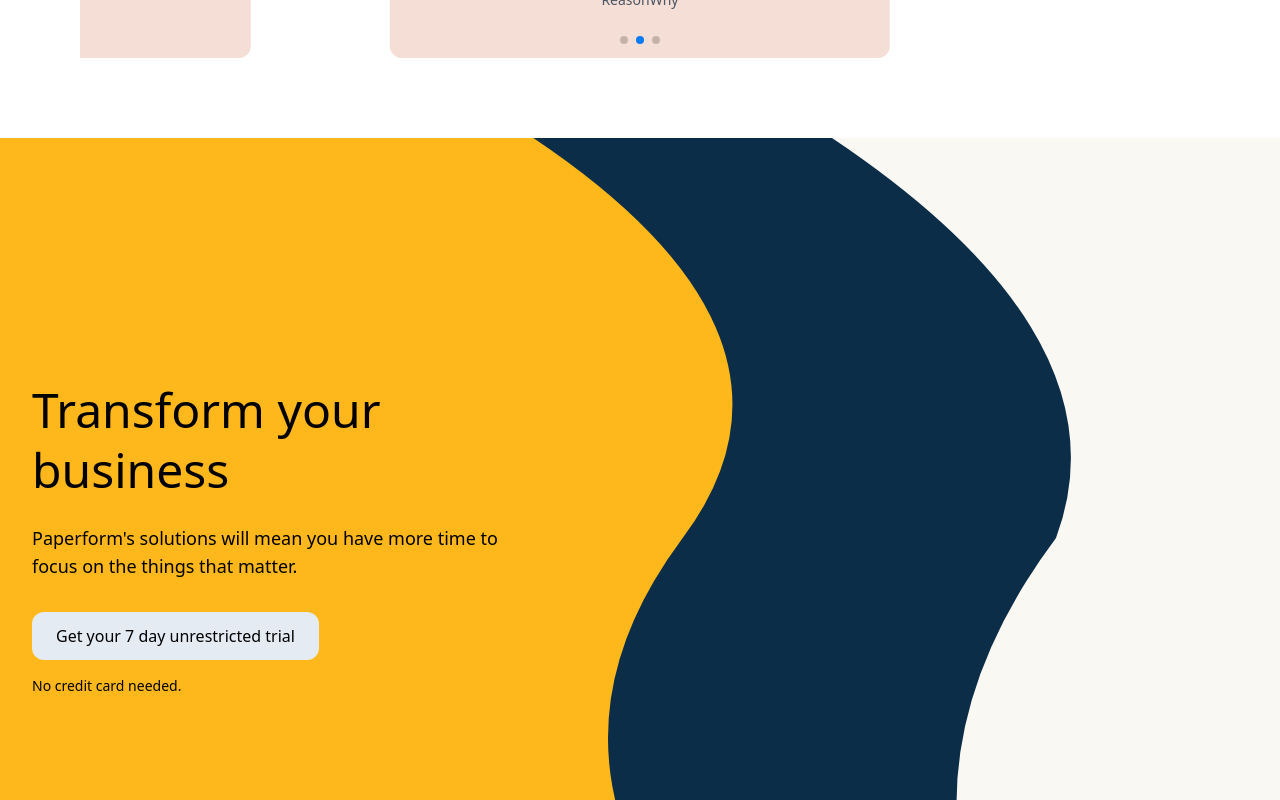
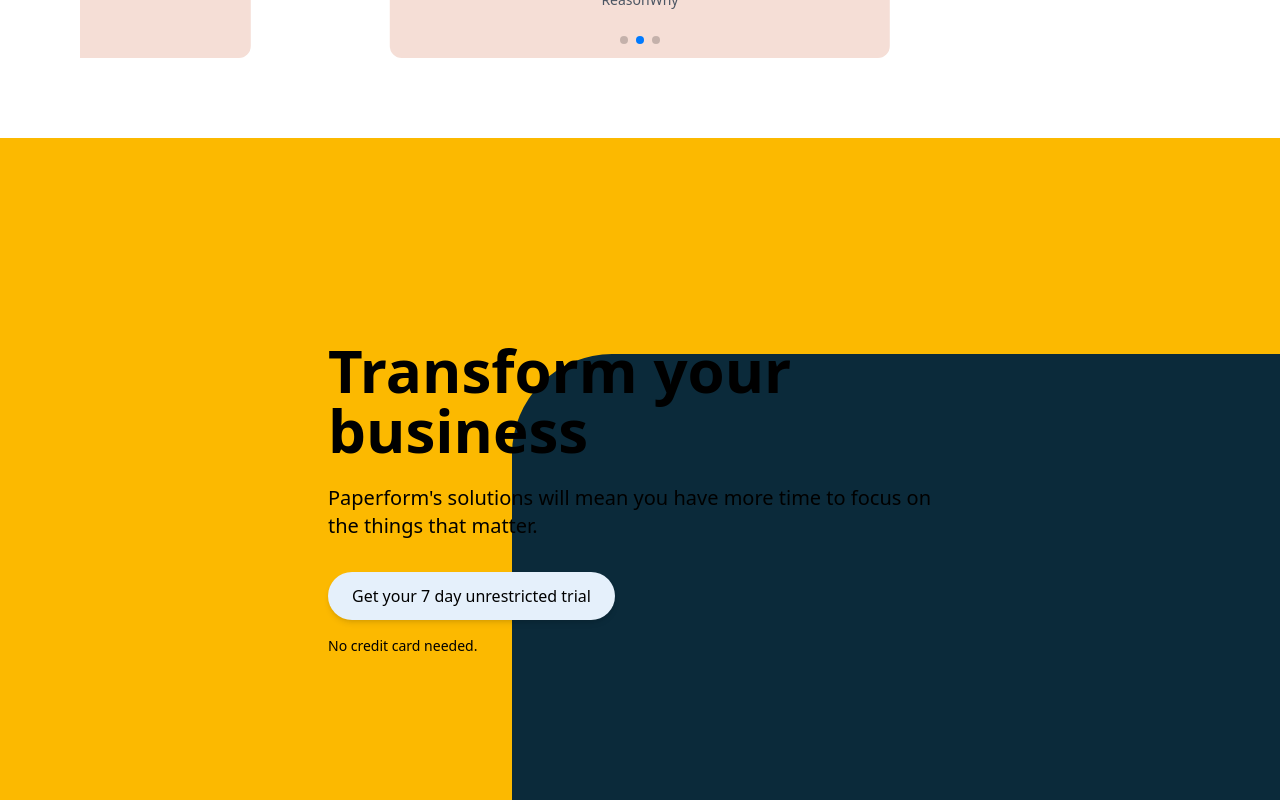
Before and after one commit to Ajam214/Paperform-AI, a Next.js app: page / in a window 1280 px wide. Shown: the part 9580-10380 px from the top of the page. Built offline with nearby package versions, Linux system fonts and the light colour scheme.

Commit message:
Updation

```diff
--- a/src/app/globals.css
+++ b/src/app/globals.css
@@ -10,10 +10,10 @@ body {
 }
 
 /* ==== Custom Shapes for Paperform clone ==== */
-.clip-slant {
-  clip-path: polygon(0 25%, 100% 0, 100% 100%, 0% 100%);
+.clip-left {
+  clip-path: polygon(0 0, 100% 100%, 0% 100%);
 }
 
-.clip-triangle {
-  clip-path: polygon(100% 0, 0% 100%, 100% 100%);
+.clip-right {
+  clip-path: polygon(100% 0, 100% 100%, 0 100%);
 }
--- a/src/components/Section10.tsx
+++ b/src/components/Section10.tsx
@@ -1,38 +1,20 @@
-// components/Section10.tsx
+// section10.tsx
 export default function Section10() {
   return (
-    <section className="relative min-h-screen flex items-center justify-start bg-[#ffb81c] overflow-hidden">
-      {/* Abstract right shape */}
-      <div className="absolute right-0 top-0 w-[70%] h-full">
-        <svg
-          className="w-full h-full"
-          viewBox="0 0 600 800"
-          xmlns="http://www.w3.org/2000/svg"
-          preserveAspectRatio="none"
-        >
-          <path
-            d="M600,0 L600,800 L200,800 Q100,600 200,400 Q300,200 100,0 Z"
-            fill="#0c2d48"
-          />
-          <path
-            d="M600,0 L600,800 L400,800 Q350,600 450,400 Q500,200 300,0 Z"
-            fill="#f9f8f2"
-          />
-        </svg>
-      </div>
+    <section className="relative bg-[#fcb900] min-h-[90vh] flex items-center justify-center">
+      {/* Background abstract shape */}
+      <div className="absolute right-0 bottom-0 w-[60%] h-[70%] bg-[#0b2a3a] rounded-tl-[100px]"></div>
 
       {/* Content */}
-      <div className="relative z-10 max-w-xl px-8">
-        <h1 className="text-[48px] leading-tight font-normal text-black mb-6">
+      <div className="relative z-10 max-w-2xl px-6 text-left">
+        <h1 className="text-4xl md:text-6xl font-bold text-black mb-6">
           Transform your <br /> business
         </h1>
-
-        <p className="text-lg text-black mb-8">
-          Paperform&apos;s solutions will mean you have more time to focus on
-          the things that matter.
+        <p className="text-lg md:text-xl text-black mb-8">
+          Paperform's solutions will mean you have more time to focus on the things that matter.
         </p>
 
-        <button className="px-6 py-3 bg-[#e5ebf3] hover:bg-[#d9e3ef] rounded-xl text-black font-medium transition">
+        <button className="px-6 py-3 bg-[#e5f0fb] hover:bg-[#d0e6f9] rounded-full text-black font-medium shadow-md transition">
           Get your 7 day unrestricted trial
         </button>
 
--- a/src/components/Section7.tsx
+++ b/src/components/Section7.tsx
@@ -8,7 +8,7 @@ const useCounter = (end: number, duration = 2000) => {
 
   useEffect(() => {
     let start = 0;
-    const increment = end / (duration / 16); // ~60fps
+    const increment = end / (duration / 16);
     const timer = setInterval(() => {
       start += increment;
       if (start >= end) {
@@ -33,7 +33,7 @@ const stats = [
 const Section7 = () => {
   return (
     <div className="w-full">
-      {/* 🔵 First Section: Blue Hero */}
+      {/*First Section: Blue Hero */}
       <section className="w-full min-h-screen bg-[#002b3a] flex items-center justify-center">
         <div className="flex flex-col md:flex-row items-center gap-8 md:gap-16 max-w-6xl px-6">
           {/* Logo / Icon */}
@@ -57,7 +57,7 @@ const Section7 = () => {
         </div>
       </section>
 
-      {/* 🟡 Second Section: Beige Stats */}
+      {/* Second Section: Beige Stats */}
       <section className="w-full min-h-screen bg-[#f5f2eb] flex items-center justify-center py-20 px-6">
         <div className="max-w-7xl w-full grid grid-cols-1 sm:grid-cols-2 lg:grid-cols-3 gap-10">
           {stats.map((item, idx) => {
```
Also changed, not shown: src/app/page.tsx (+7 -6 lines), 8 other files (tests, documents, lock files or other folders).
